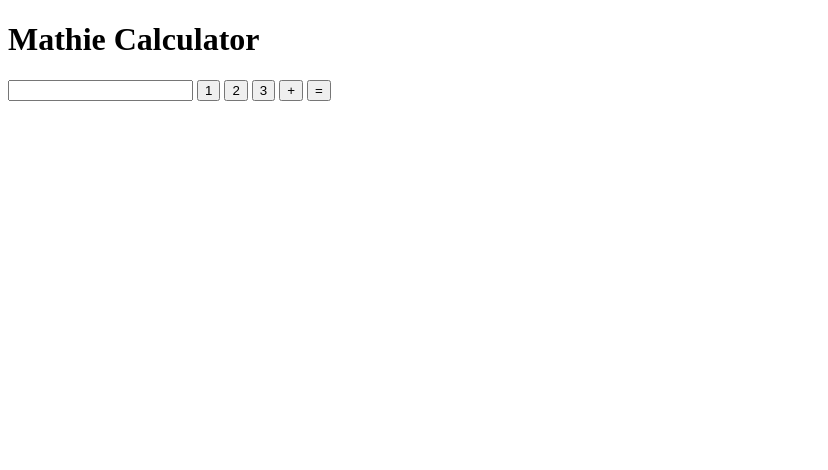
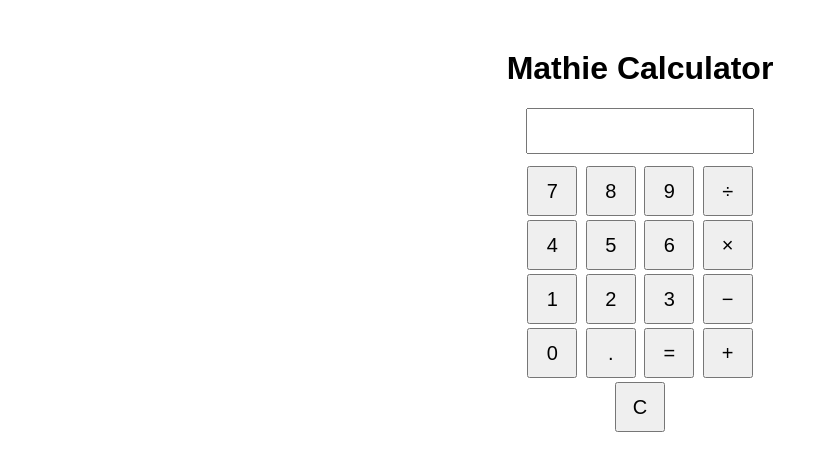
Before and after one commit to HeowoiblerieMC/calculator, a plain HTML site: page index.html in a window 1280 px wide. Shown: the whole page, without its empty margins (0-828 px from the left). Drawn offline with Linux system fonts and the light colour scheme.

Commit message:
Update index.html

```diff
--- a/index.html
+++ b/index.html
@@ -2,16 +2,70 @@
 <html lang="ja">
 <head>
 <meta charset="UTF-8">
+<meta name="viewport" content="width=device-width, initial-scale=1.0">
 <title>Mathie Calculator</title>
+
+<style>
+body {
+    font-family: Arial, sans-serif;
+    text-align: center;
+    margin-top: 50px;
+}
+
+#display {
+    width: 220px;
+    height: 40px;
+    font-size: 24px;
+    text-align: right;
+    margin-bottom: 10px;
+}
+
+button {
+    width: 50px;
+    height: 50px;
+    font-size: 20px;
+    margin: 2px;
+}
+</style>
 </head>
+
 <body>
+
 <h1>Mathie Calculator</h1>
-<input type="text" id="display">
+
+<input type="text" id="display" readonly>
+
+<br>
+
+<button onclick="add('7')">7</button>
+<button onclick="add('8')">8</button>
+<button onclick="add('9')">9</button>
+<button onclick="add('/')">÷</button>
+
+<br>
+
+<button onclick="add('4')">4</button>
+<button onclick="add('5')">5</button>
+<button onclick="add('6')">6</button>
+<button onclick="add('*')">×</button>
+
+<br>
+
 <button onclick="add('1')">1</button>
 <button onclick="add('2')">2</button>
 <button onclick="add('3')">3</button>
+<button onclick="add('-')">−</button>
+
+<br>
+
+<button onclick="add('0')">0</button>
+<button onclick="add('.')">.</button>
+<button onclick="calculate()">=</button>
 <button onclick="add('+')">+</button>
-<button onclick="calculate()">=</button>
+
+<br>
+
+<button onclick="clearDisplay()">C</button>
 
 <script>
 function add(value) {
@@ -19,9 +73,18 @@ function add(value) {
 }
 
 function calculate() {
-    document.getElementById("display").value =
-        eval(document.getElementById("display").value);
+    try {
+        document.getElementById("display").value =
+            eval(document.getElementById("display").value);
+    } catch {
+        document.getElementById("display").value = "Error";
+    }
+}
+
+function clearDisplay() {
+    document.getElementById("display").value = "";
 }
 </script>
+
 </body>
 </html>
```
